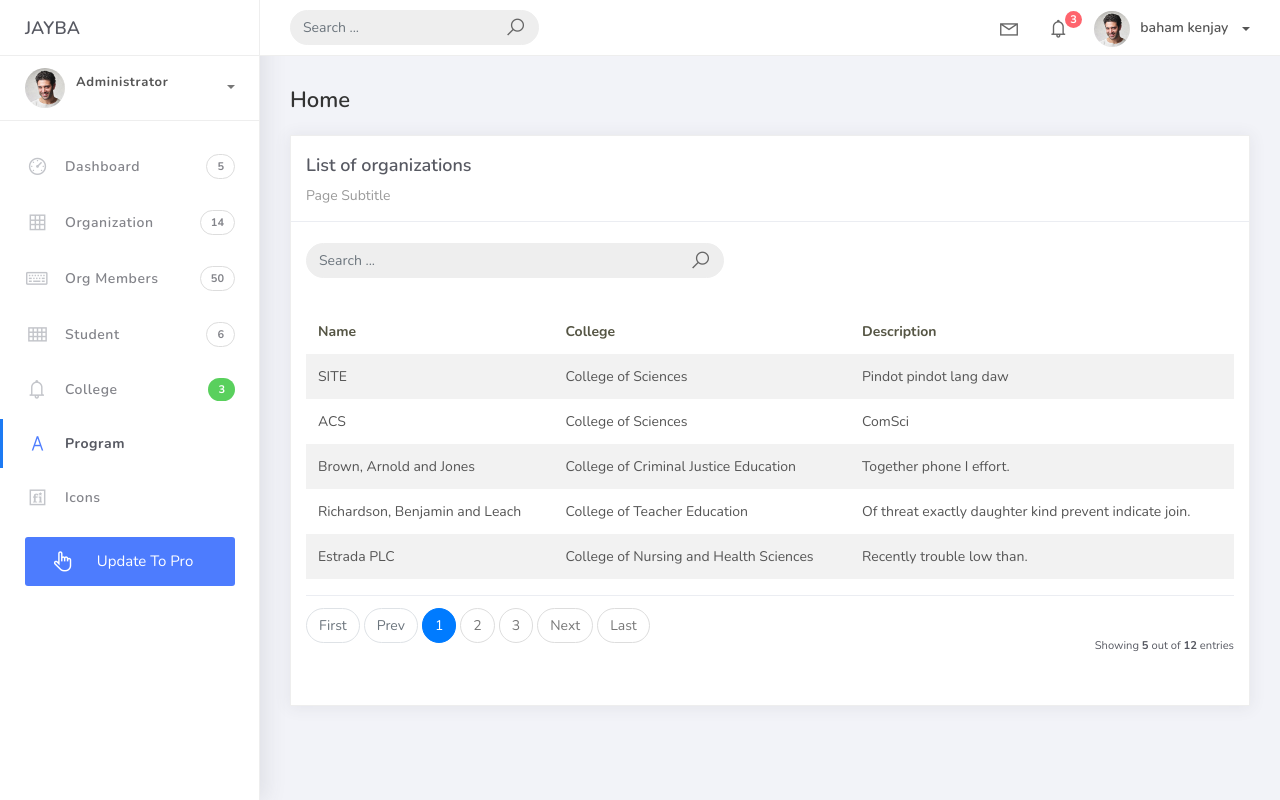
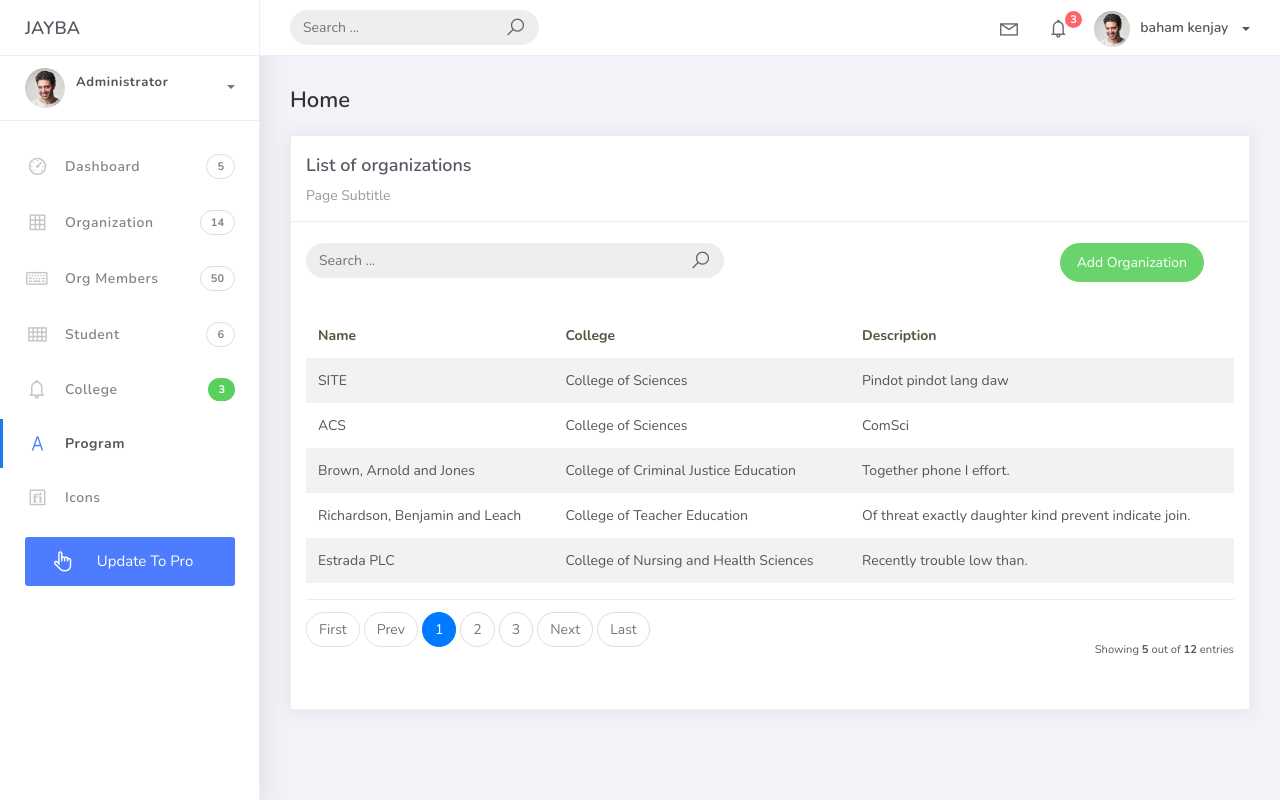
Before and after one commit to kenjay24/PSUsphere, a Django app: page /organization_list in a window 1280 px wide. Run offline with Django 5.2, Linux system fonts and the light colour scheme; data comes from the database, SQL or seed files in the repository; some libraries are stand-ins or nearby versions.

Commit message:
fix org error

```diff
--- a/projectsite/projectsite/urls.py
+++ b/projectsite/projectsite/urls.py
@@ -16,11 +16,12 @@ Including another URLconf
 """
 from django.contrib import admin
 from django.urls import path
-from studentorg.views import HomePageView, OrganizationList
+from studentorg.views import HomePageView, OrganizationList, OrganizationCreateView
 from studentorg import views
 
 urlpatterns = [
     path('admin/', admin.site.urls),
     path('', views.HomePageView.as_view(), name='home'),
     path('organization_list', OrganizationList.as_view(), name='organization-list'),
+    path('organization_list/add/', OrganizationCreateView.as_view(), name='organization-add'),
 ]
--- a/projectsite/studentorg/views.py
+++ b/projectsite/studentorg/views.py
@@ -1,6 +1,9 @@
 from django.shortcuts import render
 from django.views.generic.list import ListView
+from django.views.generic.edit import CreateView
 from studentorg.models import Organization
+from studentorg.forms import OrganizationForm
+from django.urls import reverse_lazy
 
 class HomePageView(ListView):
     model = Organization
@@ -13,4 +16,11 @@ class OrganizationList(ListView):
     context_object_name = 'organization'
     paginate_by = 5
 
+
+class OrganizationCreateView(CreateView):
+    model = Organization
+    form_class = OrganizationForm
+    template_name= 'organization_add.html'
+    success_url = reverse_lazy('organization-list')
+
 # Create your views here.
--- a/projectsite/templates/organization_list.html
+++ b/projectsite/templates/organization_list.html
@@ -24,6 +24,7 @@
         </form>
         </div>
         <div class="col-md-6">
+        <div class="pull-right"> <a href="{% url 'organization-add' %}" class="btn btn-success btn-rounded">Add Organization</a></div>
         </div>
         </div>
         <div class="card-body">
```
Also changed, not shown: projectsite/studentorg/forms.py (added, +8 -0 lines), projectsite/templates/organization_add.html (added).
